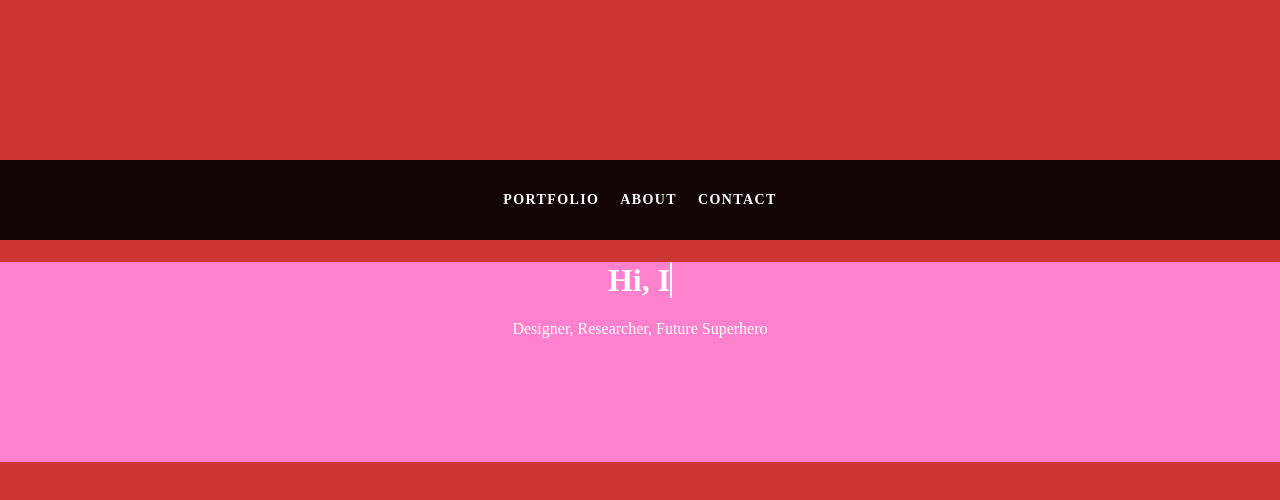
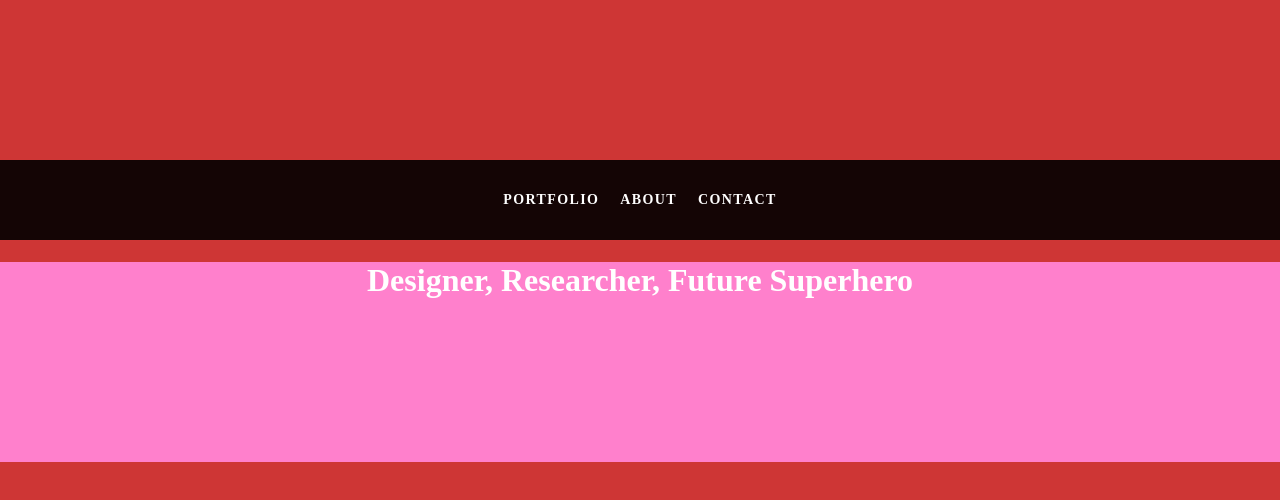
Before and after one commit to brittneymc/brittney.github.io, a plain HTML site: page index.html in a window 1280 px wide. Drawn offline with nearby package versions, Linux system fonts and the light colour scheme.

Commit message:
removing header text to simplify page

```diff
--- a/index.html
+++ b/index.html
@@ -31,12 +31,9 @@
             <article class="bg-white">
                 <div class="vh-25 cover bg-center bg-pink">
                     <h1>
-                        <a href="" class="typewrite" data-period="2000" data-type='[ "Hi, Im Brittney.", "I am a Creative.", "Designer.", "Researcher." ]'>
-                        <span class="wrap"></span>
-                        </a>
+                    Designer, Researcher, Future Superhero
                     </h1>
-                 <p class="intro-subtitle"><span class="text-slider-items">Designer, Researcher, Future Superhero</span><strong class="text-slider"></strong></p>
-                </div>
+                 </div>
             </article>
             <!-- END -->
         </main>
```
